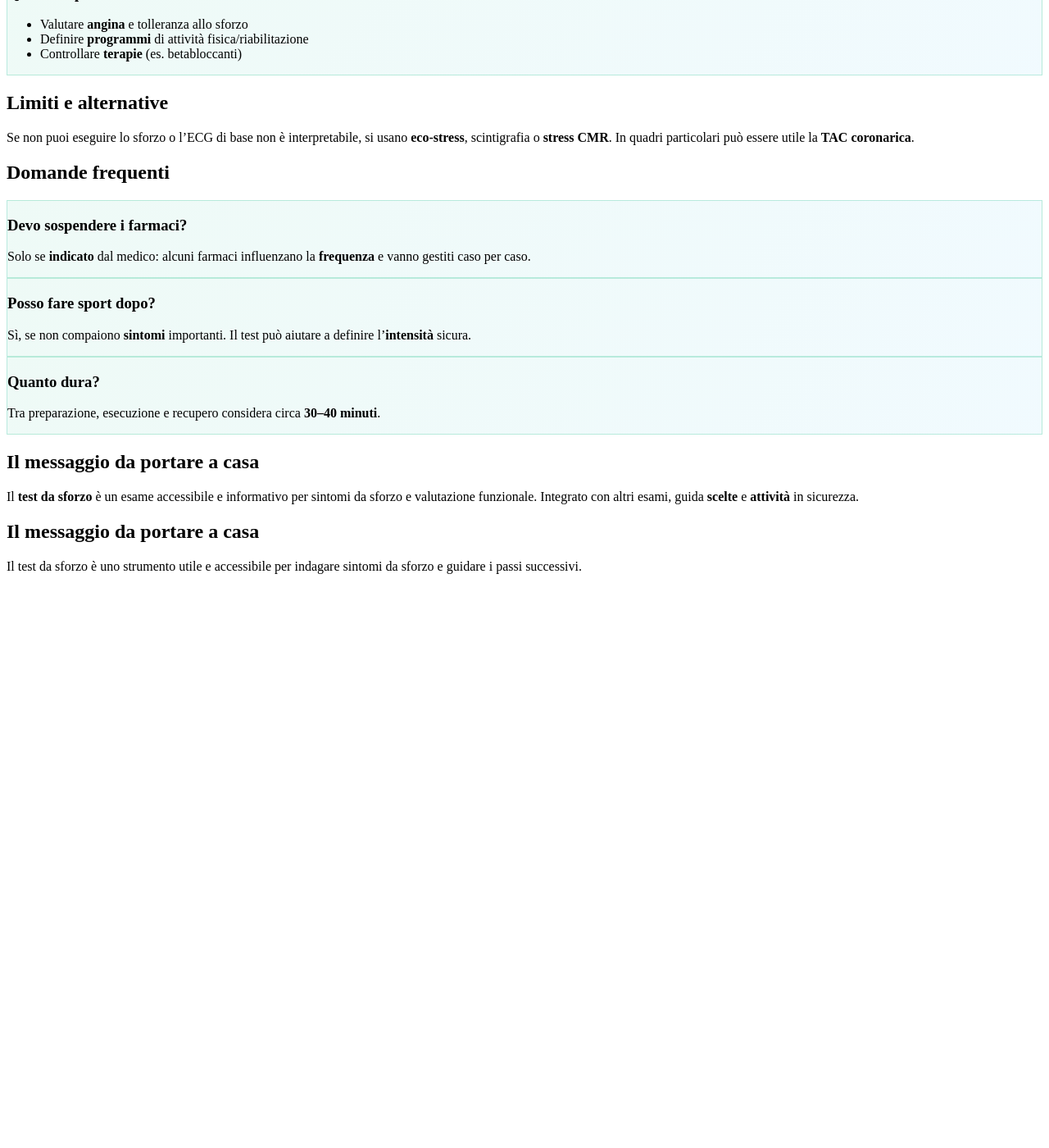
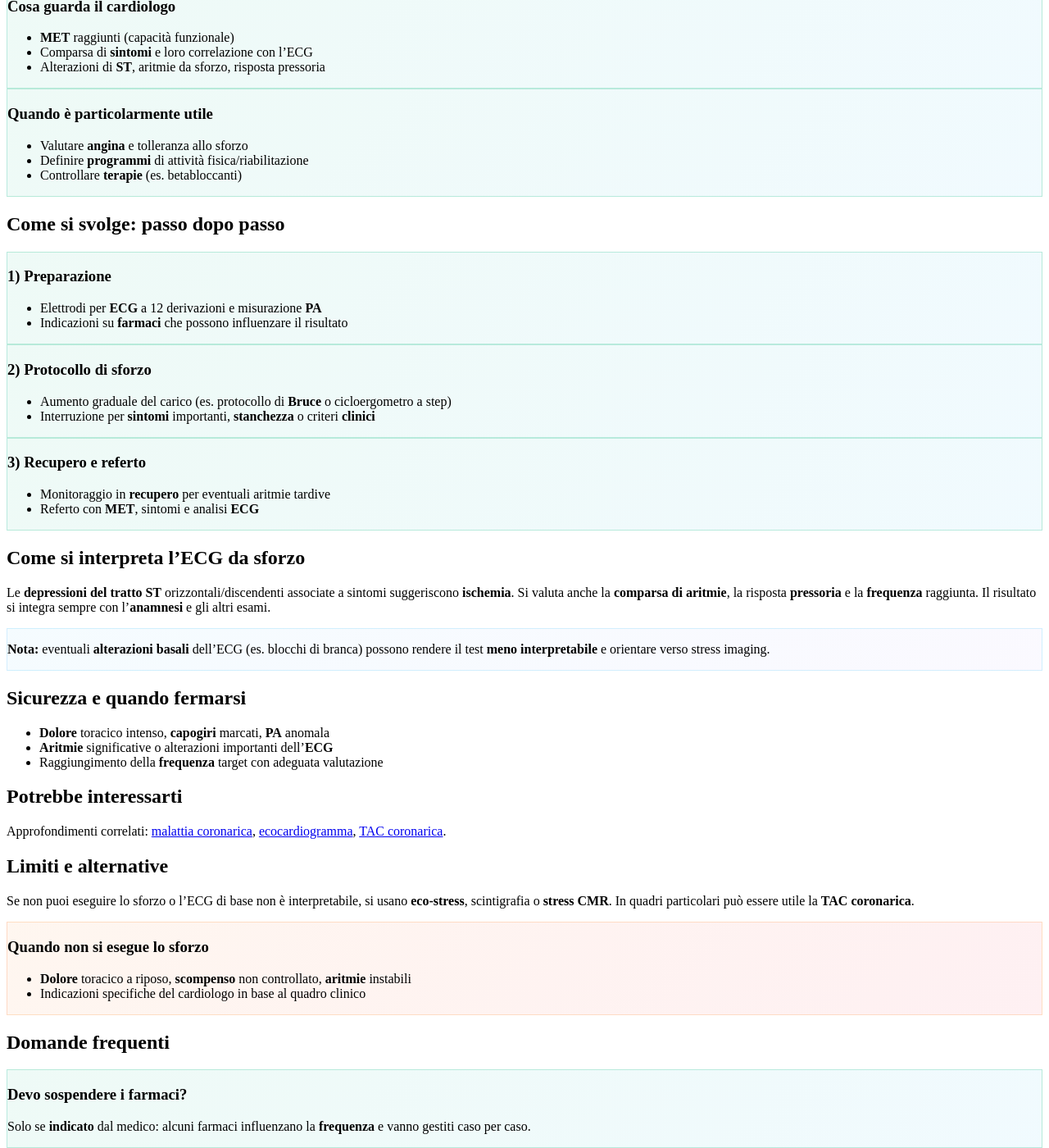
Before and after one commit to bdeornelas/bdeornelas.github.io, a Jekyll site: the page built from articles/test-ergometrico/index.html, in a window 1280 px wide and 1400 px high, scrolled down 623 px. Shown: the whole window at 82% size. Built offline with Jekyll 4.4.1, drawn with Linux system fonts in a browser that asks for light colours; before the commit the page ends 1339 px from its top, so only the background shows below that; some of the changed text lies outside the part shown.

Commit message:
Adeguati ai 518+: Test da sforzo > 520 parole con percorso passo‑passo, interpretazione ECG, sicurezza, limiti/alternative, FAQ e interlink. Holter ECG > 520, MAPA > 520 parole completati.

```diff
--- a/articles/test-ergometrico/index.html
+++ b/articles/test-ergometrico/index.html
@@ -56,6 +56,14 @@ og_image: /assets/img/og-card.jpg
             <li>Dolore/fiato corto da sforzo, valutazione capacità funzionale</li>
             <li>Preparazione: abbigliamento comodo e, se indicato, <strong class="text-white">gestione dei farmaci</strong></li>
           </ul>
+          <div class="info-step rounded-lg p-6 mt-6">
+            <h3 class="font-bold text-white mb-3">Come prepararti al meglio</h3>
+            <ul class="text-slate-300 space-y-2 ml-5 list-disc">
+              <li>Evita <strong class="text-white">pasti abbondanti</strong> nelle 2–3 ore precedenti</li>
+              <li>Porta elenco <strong class="text-white">farmaci</strong> e indossa scarpe da ginnastica</li>
+              <li>Segnala eventuali <strong class="text-white">sintomi</strong> recenti o variazioni cliniche</li>
+            </ul>
+          </div>
         </section>
 
         <section class="mb-12">
@@ -86,10 +94,79 @@ og_image: /assets/img/og-card.jpg
 
         <section class="mb-12">
           <h2 class="text-2xl font-bold mb-6 flex items-center gap-2">
+            <i data-lucide="git-branch" class="w-6 h-6 text-pink-400"></i>
+            Come si svolge: passo dopo passo
+          </h2>
+          <div class="info-step rounded-lg p-6 mb-6">
+            <h3 class="font-bold text-white mb-3">1) Preparazione</h3>
+            <ul class="text-slate-300 space-y-2 ml-5 list-disc">
+              <li>Elettrodi per <strong class="text-white">ECG</strong> a 12 derivazioni e misurazione <strong class="text-white">PA</strong></li>
+              <li>Indicazioni su <strong class="text-white">farmaci</strong> che possono influenzare il risultato</li>
+            </ul>
+          </div>
+          <div class="info-step rounded-lg p-6 mb-6">
+            <h3 class="font-bold text-white mb-3">2) Protocollo di sforzo</h3>
+            <ul class="text-slate-300 space-y-2 ml-5 list-disc">
+              <li>Aumento graduale del carico (es. protocollo di <strong class="text-white">Bruce</strong> o cicloergometro a step)</li>
+              <li>Interruzione per <strong class="text-white">sintomi</strong> importanti, <strong class="text-white">stanchezza</strong> o criteri <strong class="text-white">clinici</strong></li>
+            </ul>
+          </div>
+          <div class="info-step rounded-lg p-6">
+            <h3 class="font-bold text-white mb-3">3) Recupero e referto</h3>
+            <ul class="text-slate-300 space-y-2 ml-5 list-disc">
+              <li>Monitoraggio in <strong class="text-white">recupero</strong> per eventuali aritmie tardive</li>
+              <li>Referto con <strong class="text-white">MET</strong>, sintomi e analisi <strong class="text-white">ECG</strong></li>
+            </ul>
+          </div>
+        </section>
+
+        <section class="mb-12">
+          <h2 class="text-2xl font-bold mb-6 flex items-center gap-2">
+            <i data-lucide="activity" class="w-6 h-6 text-emerald-400"></i>
+            Come si interpreta l’ECG da sforzo
+          </h2>
+          <p class="text-slate-300 leading-relaxed mb-6">Le <strong class="text-white">depressioni del tratto ST</strong> orizzontali/discendenti associate a sintomi suggeriscono <strong class="text-white">ischemia</strong>. Si valuta anche la <strong class="text-white">comparsa di aritmie</strong>, la risposta <strong class="text-white">pressoria</strong> e la <strong class="text-white">frequenza</strong> raggiunta. Il risultato si integra sempre con l’<strong class="text-white">anamnesi</strong> e gli altri esami.</p>
+          <div class="highlight-box rounded-lg p-6">
+            <p class="text-slate-300"><strong class="text-pink-400">Nota:</strong> eventuali <strong class="text-white">alterazioni basali</strong> dell’ECG (es. blocchi di branca) possono rendere il test <strong class="text-white">meno interpretabile</strong> e orientare verso stress imaging.</p>
+          </div>
+        </section>
+
+        <section class="mb-12">
+          <h2 class="text-2xl font-bold mb-6 flex items-center gap-2">
+            <i data-lucide="shield" class="w-6 h-6 text-pink-400"></i>
+            Sicurezza e quando fermarsi
+          </h2>
+          <ul class="text-slate-300 space-y-2 ml-5 list-disc">
+            <li><strong class="text-white">Dolore</strong> toracico intenso, <strong class="text-white">capogiri</strong> marcati, <strong class="text-white">PA</strong> anomala</li>
+            <li><strong class="text-white">Aritmie</strong> significative o alterazioni importanti dell’<strong class="text-white">ECG</strong></li>
+            <li>Raggiungimento della <strong class="text-white">frequenza</strong> target con adeguata valutazione</li>
+          </ul>
+        </section>
+
+        <section class="mb-12">
+          <h2 class="text-2xl font-bold mb-6 flex items-center gap-2">
+            <i data-lucide="link" class="w-6 h-6 text-emerald-400"></i>
+            Potrebbe interessarti
+          </h2>
+          <p class="text-slate-400 text-sm">Approfondimenti correlati: <a class="text-sky-400 hover:text-sky-300 underline" href="/articles/malattia-coronarica/">malattia coronarica</a>, <a class="text-sky-400 hover:text-sky-300 underline" href="/articles/ecocardiogramma-importanza/">ecocardiogramma</a>, <a class="text-sky-400 hover:text-sky-300 underline" href="/articles/tac-coronarica/">TAC coronarica</a>.</p>
+        </section>
+
+        <section class="mb-12">
+          <h2 class="text-2xl font-bold mb-6 flex items-center gap-2">
             <i data-lucide="slash" class="w-6 h-6 text-pink-400"></i>
             Limiti e alternative
           </h2>
           <p class="text-slate-300 leading-relaxed mb-6">Se non puoi eseguire lo sforzo o l’ECG di base non è interpretabile, si usano <strong class="text-white">eco‑stress</strong>, scintigrafia o <strong class="text-white">stress CMR</strong>. In quadri particolari può essere utile la <strong class="text-white">TAC coronarica</strong>.</p>
+          <div class="warning-box rounded-lg p-6">
+            <h3 class="font-bold text-white mb-3 flex items-center gap-2">
+              <i data-lucide="alert-triangle" class="w-5 h-5 text-orange-400"></i>
+              Quando non si esegue lo sforzo
+            </h3>
+            <ul class="text-slate-300 space-y-2 ml-5 list-disc">
+              <li><strong class="text-white">Dolore</strong> toracico a riposo, <strong class="text-white">scompenso</strong> non controllato, <strong class="text-white">aritmie</strong> instabili</li>
+              <li>Indicazioni specifiche del cardiologo in base al quadro clinico</li>
+            </ul>
+          </div>
         </section>
 
         <section class="mb-12">
@@ -117,6 +194,7 @@ og_image: /assets/img/og-card.jpg
             Il messaggio da portare a casa
           </h2>
           <p class="text-slate-300 leading-relaxed">Il <strong class="text-white">test da sforzo</strong> è un esame accessibile e informativo per sintomi da sforzo e valutazione funzionale. Integrato con altri esami, guida <strong class="text-white">scelte</strong> e <strong class="text-white">attività</strong> in sicurezza.</p>
+          <p class="text-slate-300 leading-relaxed mt-4">Parlane con il tuo cardiologo per capire se è l’esame <strong class="text-white">più adatto</strong> al tuo caso o se è meglio uno <strong class="text-white">stress‑imaging</strong> o una <strong class="text-white">TAC coronarica</strong>.</p>
         </section>
 
         <section>
```
